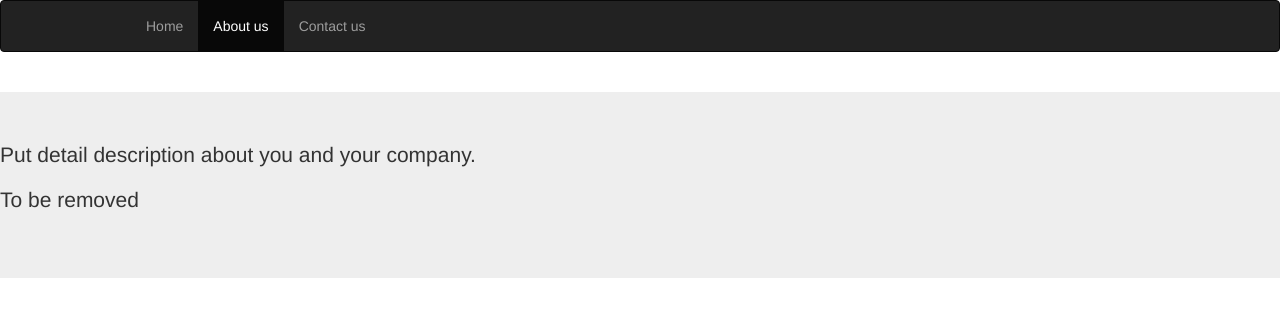
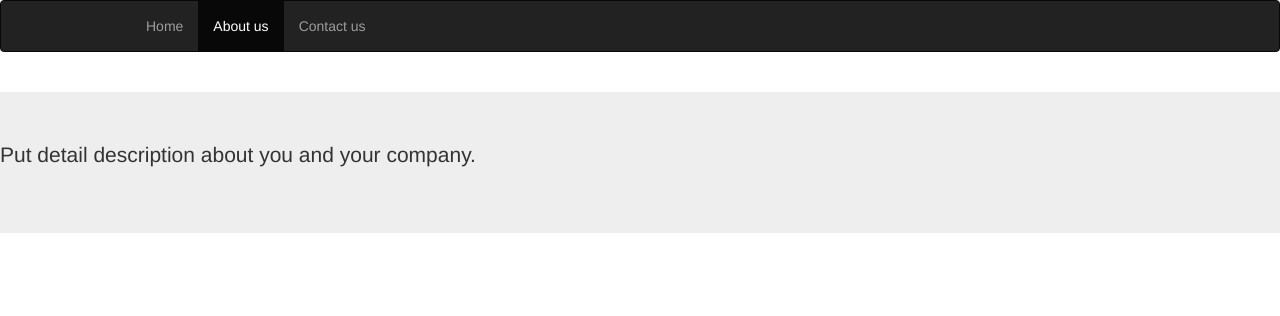
Before and after one commit to jaiminpanchal27/expressapp, a website: page src/views/about.html in a window 1280 px wide. Drawn offline with nearby package versions, Linux system fonts and the light colour scheme.

Commit message:
Revert "commit to be removed later"
This reverts commit 9c2b1cd652f401e5fd31b3ac561fabaeaa4495f4.

```diff
--- a/src/views/about.html
+++ b/src/views/about.html
@@ -19,9 +19,6 @@
   <p>
     Put detail description about you and your company.
   </p>
-  <p>
-    To be removed
-  </p>
 </div>
   </div>
 </body>
```
